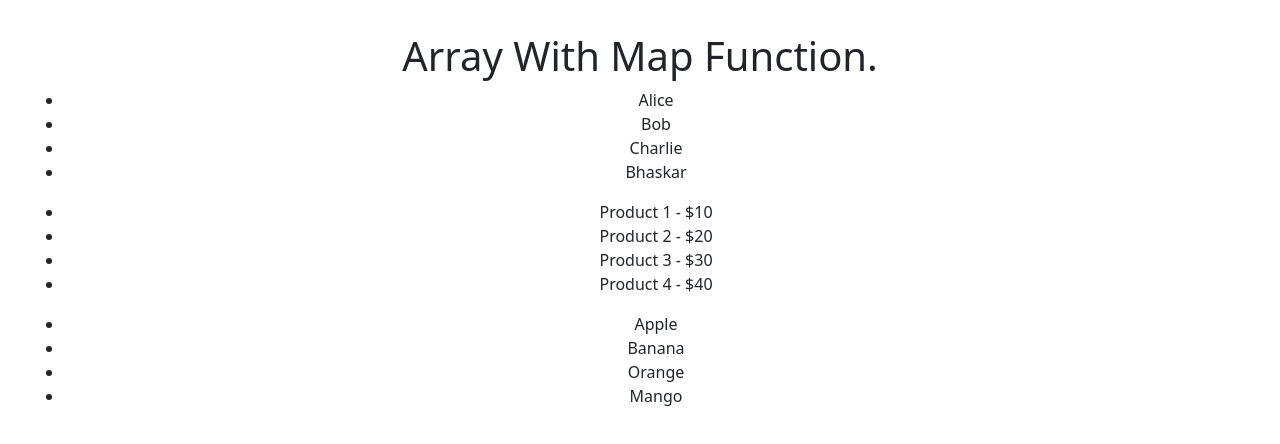
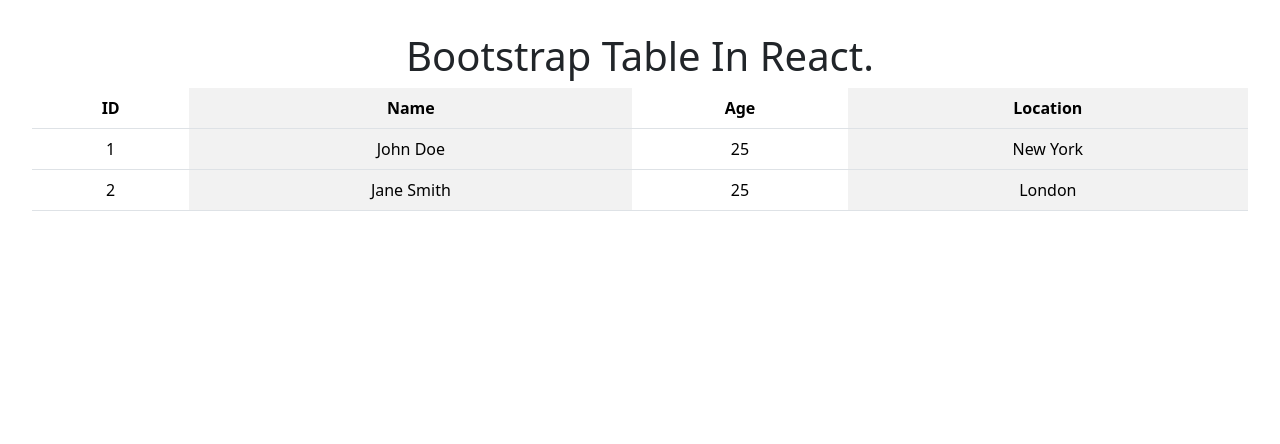
Before and after one commit to akashdomadiya/react-tuts, a React (Create React App) app: page / in a window 1280 px wide. Shown: the top 444 px of the page. Built offline with nearby package versions, Linux system fonts and the light colour scheme.

Commit message:
bootsTable

```diff
--- a/package.json
+++ b/package.json
@@ -6,8 +6,9 @@
     "@testing-library/jest-dom": "^5.17.0",
     "@testing-library/react": "^13.4.0",
     "@testing-library/user-event": "^13.5.0",
-    "bootstrap": "^5.2.3",
+    "bootstrap": "^5.3.2",
     "react": "^18.2.0",
+    "react-bootstrap": "^2.9.0",
     "react-dom": "^18.2.0",
     "react-scripts": "5.0.1",
     "react-validation": "^3.0.7",
--- a/src/App.js
+++ b/src/App.js
@@ -1,63 +1,47 @@
 import React from "react";
 import "./App.css";
 
+import Table from 'react-bootstrap/Table';
+
 function App() {
   // Example 1
-  const names = ["Alice", "Bob", "Charlie", "Bhaskar"];
-
-  // Exmaple 2 Array of Objects
-  const products = [
-    {
-      id: 1,
-      name: "Product 1",
-      price: 10,
-    },
-    {
-      id: 2,
-      name: "Product 2",
-      price: 20,
-    },
-    {
-      id: 3,
-      name: "Product 3",
-      price: 30,
-    },
-    {
-      id: 4,
-      name: "Product 4",
-      price: 40,
-    },
+  const tableData = [
+    { id: 1, name: "John Doe", age: 25, location: "New York" },
+    { id: 2, name: "Jane Smith", age: 25, location: "London" },
+    { id: 3, name: "Amit Kumar", age: 20, location: "India" },
+    { id: 4, name: "John Wick", age: 28, location: "USA" },
+    // Add more data here if needed
   ];
-
-  // Example 3 return map function
-  const fruits = ["Apple", "Banana", "Orange", "Mango"];
-
-  // Using map to tranform the array of fruits into an array of react elements
-  const fruitItems = fruits.map((fruit, index) => <li key={index}>{fruit}</li>);
 
   return (
     <>
       <div className="App">
-        <h1>Array With Map Function.</h1>
+        <h1>Bootstrap Table In React.</h1>
 
-        {/* Example 1 */}
-        <ul>
-          {names.map((name, index) => (
-            <li key={index}>{name}</li>
-          ))}
-        </ul>
-
-        {/* Example 2 */}
-        <ul>
-          {products.map((product) => (
-            <li key={product.id}>
-              {product.name} - ${product.price}
-            </li>
-          ))}
-        </ul>
-
-        {/* Example 3 */}
-        <ul>{fruitItems}</ul>
+        <div>
+          <Table striped="columns" responsive>
+            <thead>
+              <tr>
+                <th>ID</th>
+                <th>Name</th>
+                <th>Age</th>
+                <th>Location</th>
+              </tr>
+            </thead>
+            <tbody>
+              {tableData.map((data) =>
+                data.age === 25 ? (
+                  <tr key={data.id}>
+                    <td>{data.id}</td>
+                    <td>{data.name}</td>
+                    <td>{data.age}</td>
+                    <td>{data.location}</td>
+                  </tr>
+                ) : null
+              )}
+            </tbody>
+          </Table>
+        </div>
       </div>
     </>
   );
--- a/src/index.js
+++ b/src/index.js
@@ -3,8 +3,8 @@ import ReactDOM from "react-dom/client";
 import "./index.css";
 import App from "./App";
 import reportWebVitals from "./reportWebVitals";
+import 'bootstrap/dist/css/bootstrap.min.css';
 
-import "bootstrap/dist/css/bootstrap.min.css";
 
 const root = ReactDOM.createRoot(document.getElementById("root"));
 root.render(<App />);
```
Also changed, not shown: 1 other file (tests, documents, lock files or other folders).
